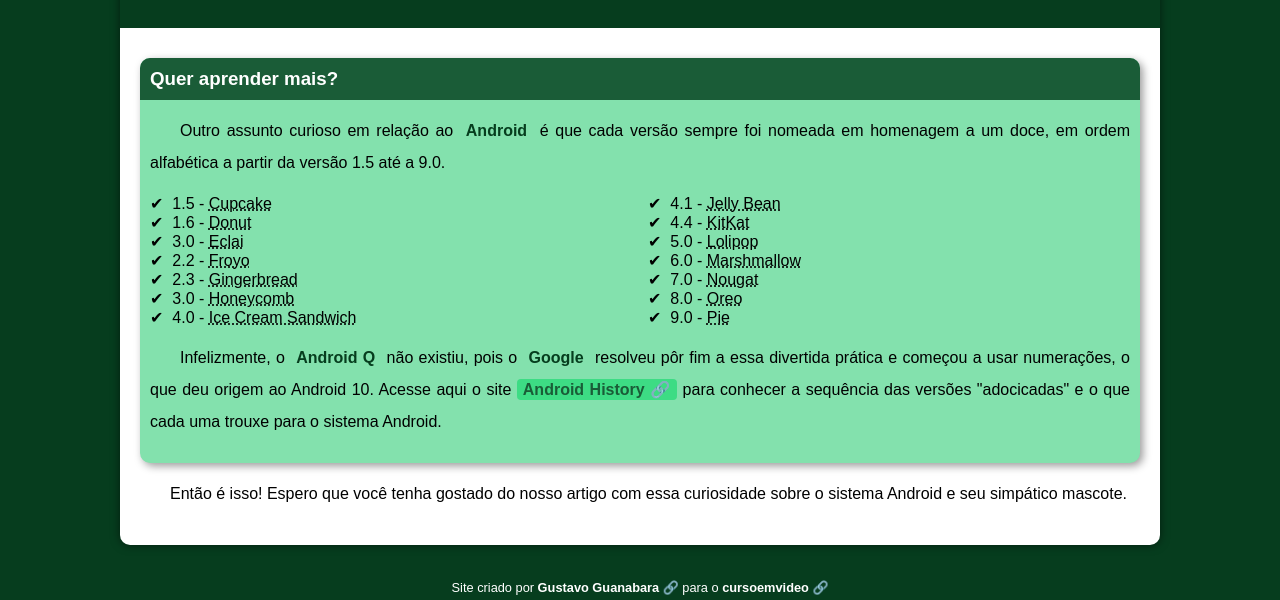
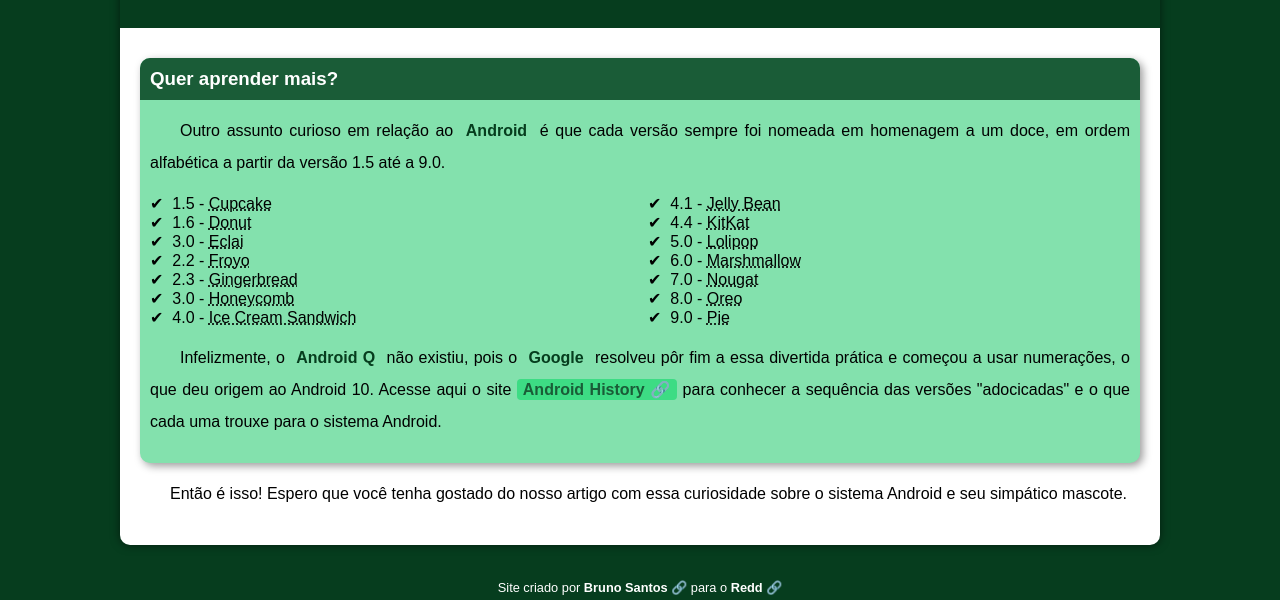
Before and after one commit to Brxno1/projeto-android, a plain HTML site: page index.html.html in a window 1280 px wide. Shown: the part 2401-3001 px from the top of the page. Drawn offline with Linux system fonts and the light colour scheme.

Commit message:
Update index.html.html

```diff
--- a/index.html.html
+++ b/index.html.html
@@ -106,7 +106,7 @@
         <footer>
 
 
-            <p>Site criado por <a href="https://gustavoguanabara.github.io/" target="_blank" class="externo">Gustavo Guanabara</a> para o <a href="https://www.youtube.com/@CursoemVideo" target="_blank" class="externo">cursoemvideo</a></p>
+            <p>Site criado por <a href="https://github.com/Brxno1" target="_blank" class="externo">Bruno Santos</a> para o <a href="https://www.youtube.com/@yxksha_" target="_blank" class="externo">Redd</a></p>
         </footer>
 </body>
 </html>
```
